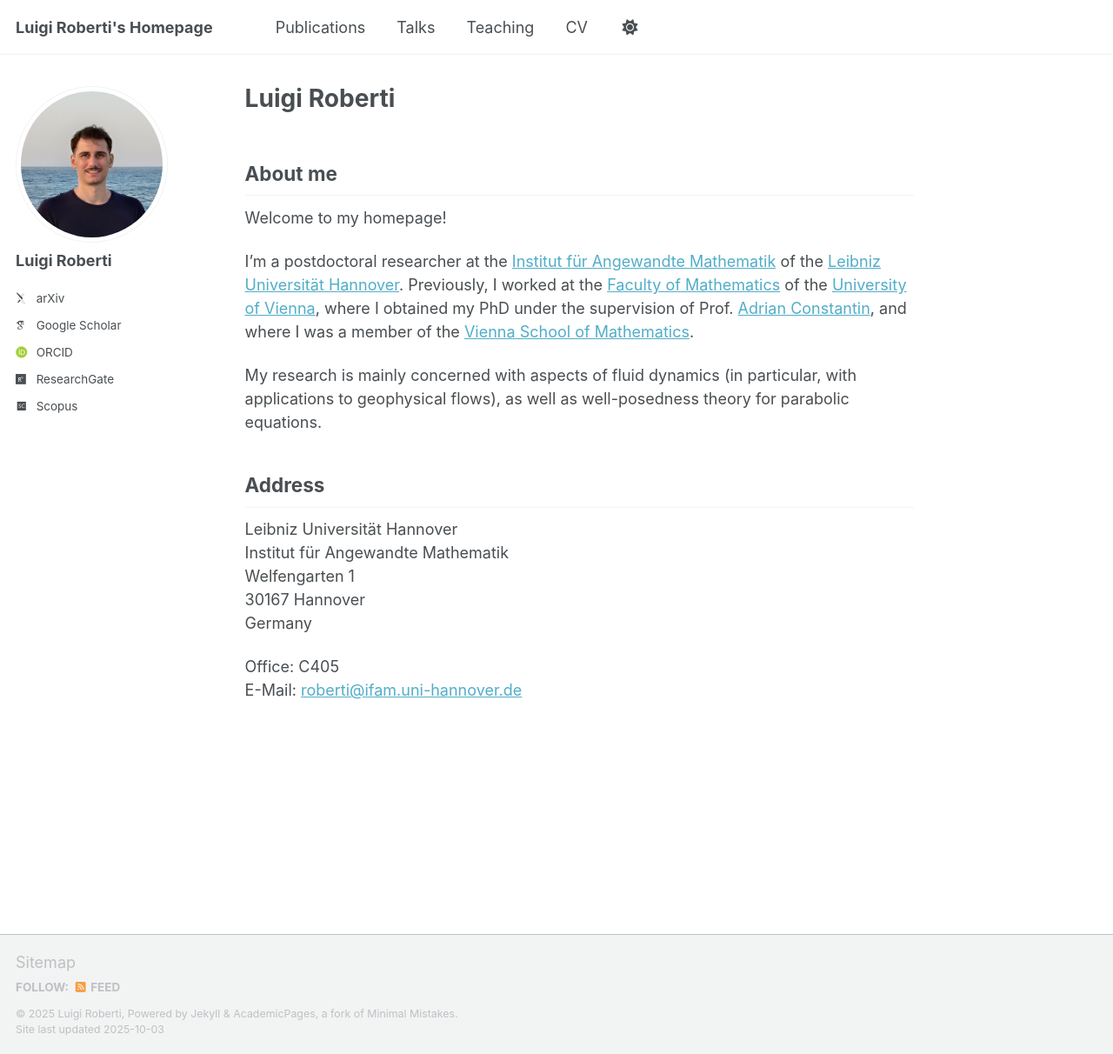
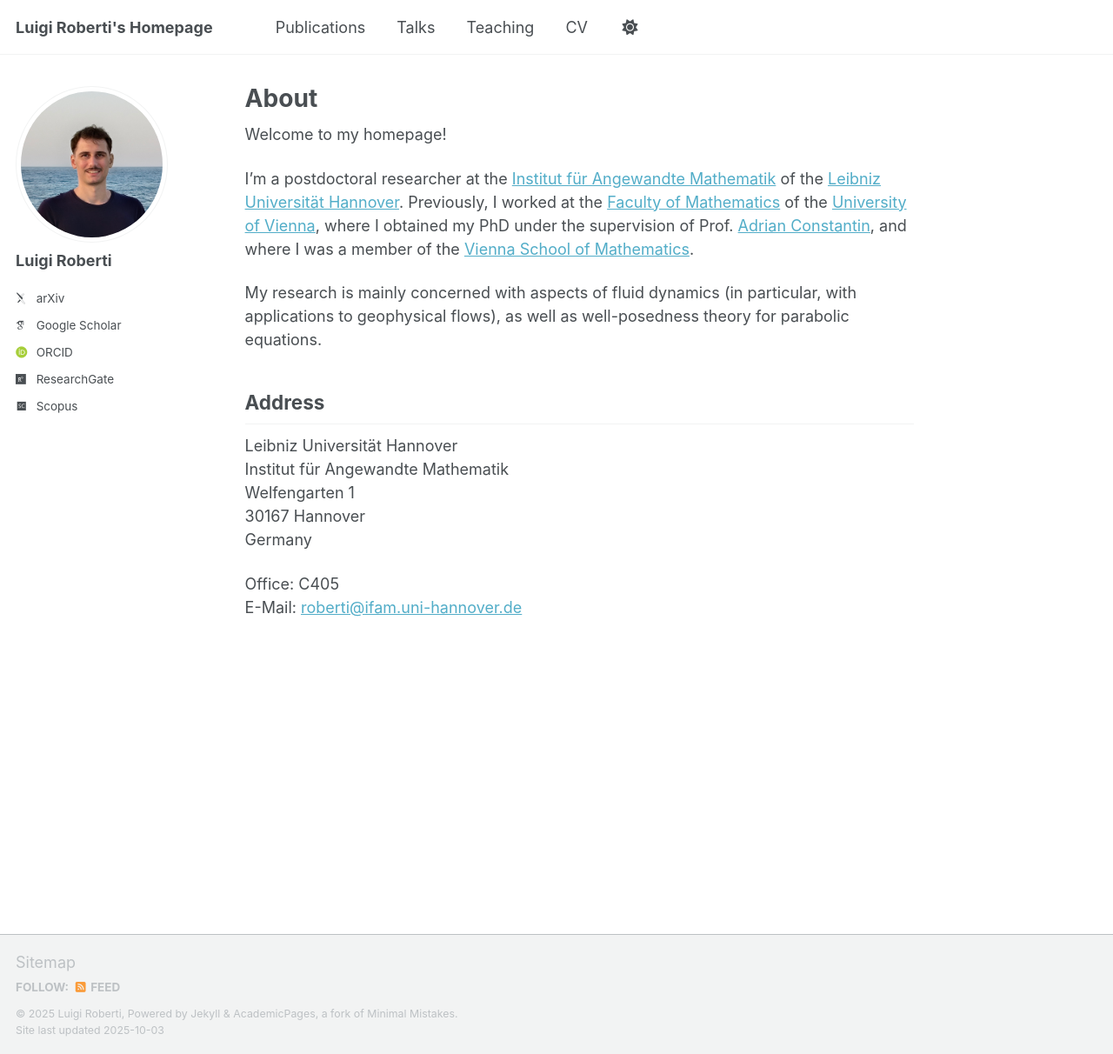
Before and after one commit to luigi-roberti/luigi-roberti.github.io, a Jekyll site: the page built from _pages/about.md, in a window 1280 px wide and 1212 px high. Shown: the whole window at 87% size. Built offline with Jekyll 4.4.1, drawn with Linux system fonts in a browser that asks for light colours; some web fonts are replaced; a script that is not in the unit is left out.

Commit message:
Update about.md

```diff
--- a/_pages/about.md
+++ b/_pages/about.md
@@ -1,14 +1,12 @@
 ---
 permalink: /
-title: "Luigi Roberti"
+title: "About"
 author_profile: true
 redirect_from:
   - /about/
   - /about.html
 ---
 
-About me
-------
 Welcome to my homepage!
 
 I'm a postdoctoral researcher at the [Institut für Angewandte Mathematik](https://www.ifam.uni-hannover.de/de/) of the [Leibniz Universität Hannover](https://www.uni-hannover.de/de/). Previously, I worked at the [Faculty of Mathematics](https://mathematik.univie.ac.at/) of the [University of Vienna](https://www.univie.ac.at/), where I obtained my PhD under the supervision of Prof. [Adrian Constantin](https://ucrisportal.univie.ac.at/en/persons/adrian-constantin), and where I was a member of the [Vienna School of Mathematics](https://www.vsmath.at/).
```
